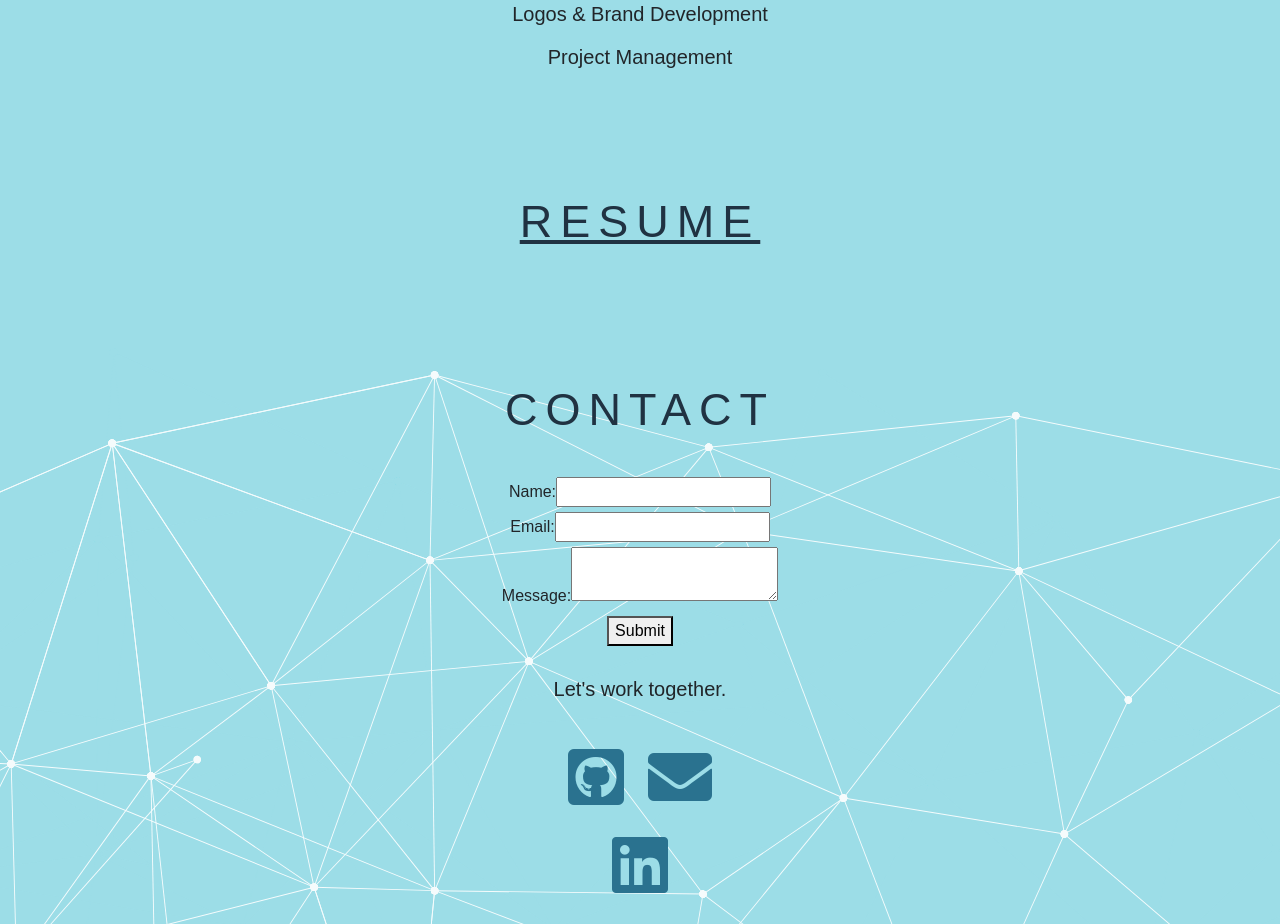
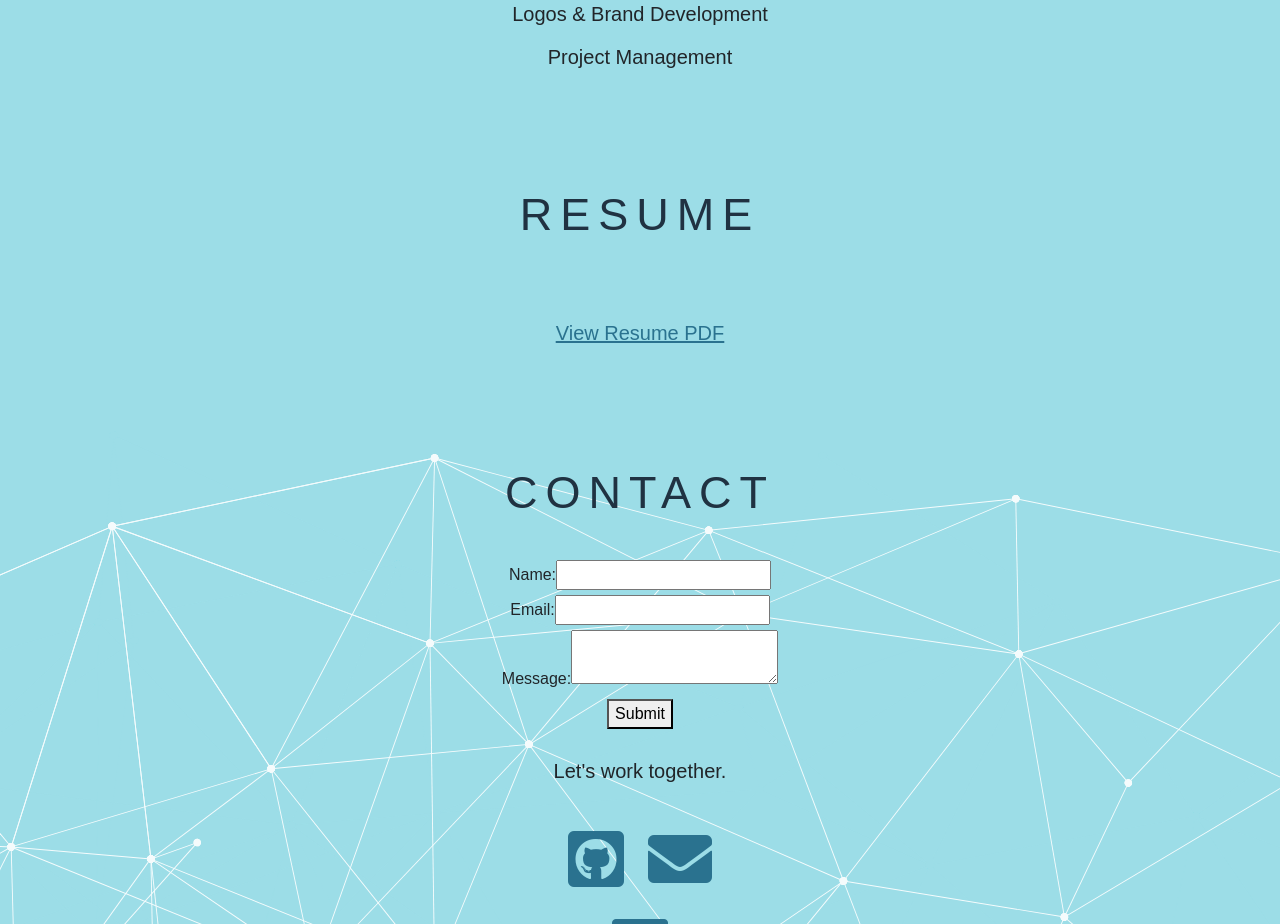
Before and after one commit to NDaruwalla/daruwalla-react-portfolio, a React (Create React App) app: page / in a window 1280 px wide. Shown: the part 3820-4744 px from the top of the page. Built offline with nearby package versions, Linux system fonts and the light colour scheme.

Commit message:
update resume section to enable users to click on View Resume PDF and view resume in a seperate tab

```diff
--- a/src/views/Resume/index.js
+++ b/src/views/Resume/index.js
@@ -1,21 +1,22 @@
 import React from "react";
 import "./style.css";
-// import Resume from "../../Components/ResumePDF";
 import Pdf from "../../components/ResumePDF/daruwalla-resume.pdf";
 
-function Resume() {
+function Skills() {
     return (
         <div className="viewResume" id="resume">
             <div className="row">
                 <div className="col-md">
-              <div className="row align-self-center">
-                {/* <p className="resumeContainer"></p> */}
+                    <h3 className="viewTitle" id="skillsTitle">RESUME</h3>
+                    <div className="row align-self-center resumeText">
+                        <p className="resumeContainer">
 
-                <div onClick={() => window.open(Pdf)} className="viewTitle resumeTitle">RESUME</div>
+                            <ul className= "resumeLink">
 
-                 {/* className= "viewTitle">RESUME</a> */}
-                {/* <div className="headerProfile-menu-list" onClick={() => window.open(pdfFile)}><i className="mdi mdi-help-circle"></i> Help</div> */}
-                {/* </p> */}
+                                <li className="resSkill" onClick={() => window.open(Pdf)}>View Resume PDF</li>
+
+                            </ul>
+                        </p>
                     </div>
                 </div>
             </div>
@@ -23,7 +24,4 @@ function Resume() {
     )
 }
 
-
-
-
-export default Resume;
+export default Skills;
--- a/src/views/Resume/style.css
+++ b/src/views/Resume/style.css
@@ -1,37 +1,44 @@
+/* I plan to transform the SKILLS section to a more visually appealing react skills bar with percentages */
 .viewResume {
     background-color: #9cdde7;
+    text-align: center;
+    margin: auto;
 }
 
-#resumeTitle {
-    margin-top: 10vh;
-    margin-bottom: 8vh;
-    padding: 0;
-    text-decoration-line: underline;
-
+.skill {
+    list-style-type: none;
+    padding: .5%;
+    text-align: center;
 }
 
-.resumeTitle {
-    font-family: Arial, Helvetica, sans-serif;
-    text-align: center;
-    padding-top: 5%;
-    padding-bottom: 7vh;
-    font-size: 45px;
-    letter-spacing: 8px;
-    color: #203242;
-    margin:auto;
-    text-decoration-line: underline;
+.skillHeader {
+    font-weight: bold;
+    margin-top: 12px;
 }
-.resumeTitle:hover {
-    color: gray;
-    text-decoration-line: underline;
+
+.resumeLink {
+    margin: auto;
+    padding: 0;
+    color: #2a728f;
 }
 
 
-.far {
-    margin: 12px;
-    color: #2a728f;
+.resumeLink:hover {
+    color: gray;
   }
 
-  .far:hover {
-    color: gray;
-  }
+.resSkill {
+    text-decoration: underline;
+    margin: auto;
+}
+
+.resumeContainer {
+    text-align: center;
+    width: 100%;
+}
+
+.resumeText {
+    margin-top: 20px;
+    padding-bottom: 30px;
+    font-size: 1.25rem;
+}
```
Also changed, not shown: src/components/index.js (added). Lines whose indentation alone changed are shown as unchanged.
